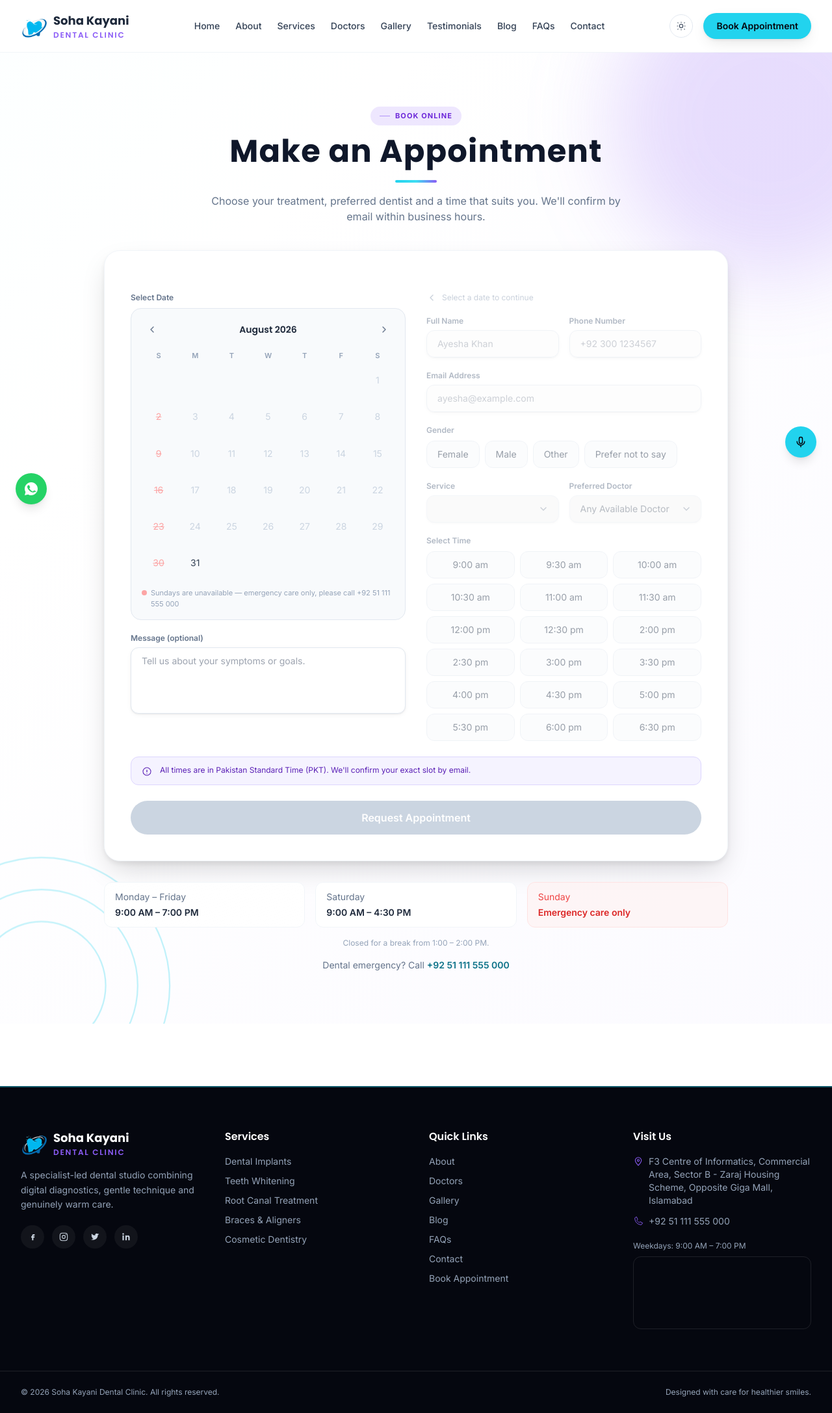
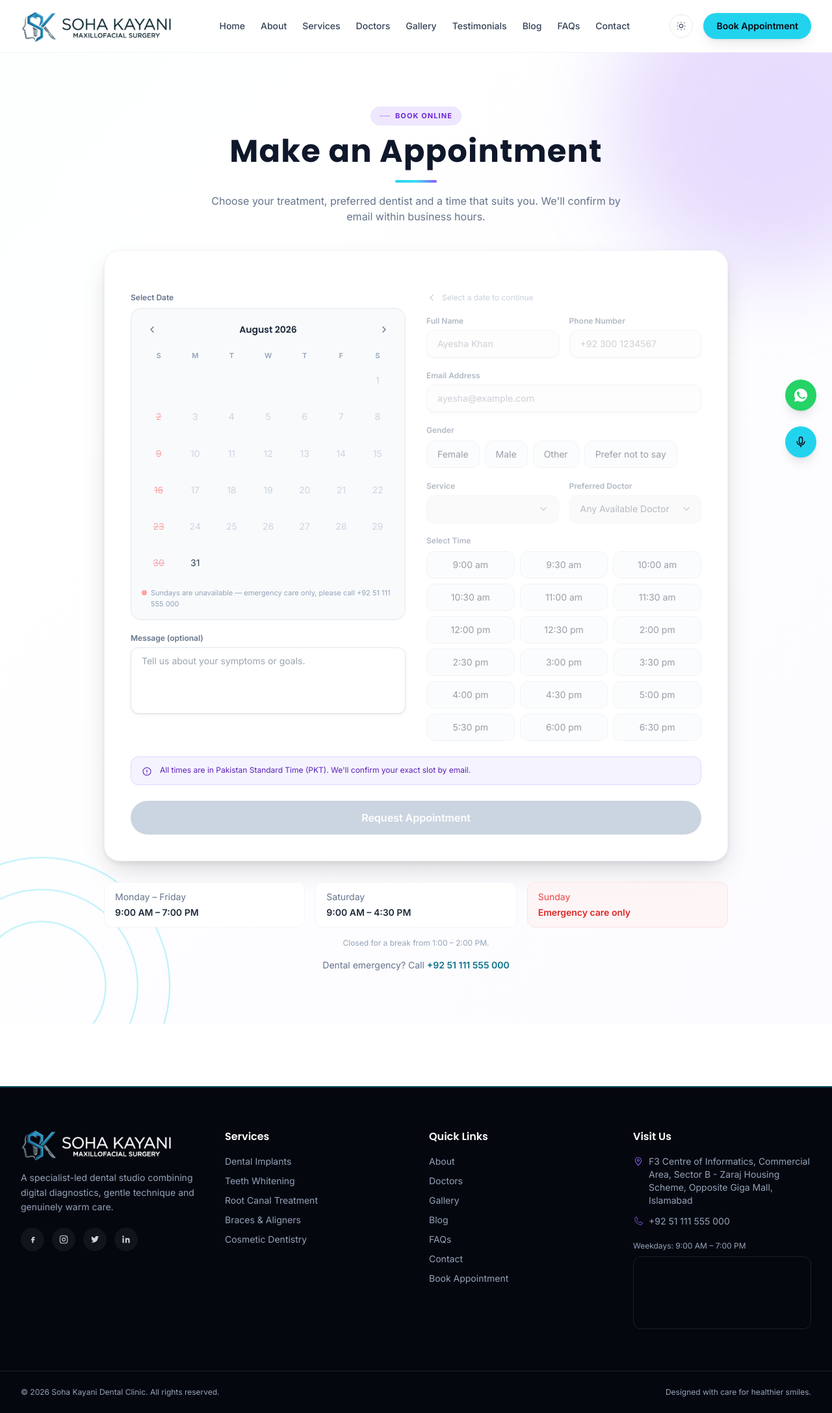
Before and after one commit to talhahassan1998/SOHA-KAYANAI-DENTAL-CLINIC, a Flask app: page /book-appointment in a window 1280 px wide. Shown: the whole page at 65% size. Run offline with Flask 3, Linux system fonts and the light colour scheme; lists and menus that the app fills with data are empty; some libraries are stand-ins or nearby versions.

Commit message:
final push

```diff
--- a/app/templates/base.html
+++ b/app/templates/base.html
@@ -5,10 +5,10 @@
 <meta name="viewport" content="width=device-width, initial-scale=1.0">
 <title>{% block title %}{{ clinic_name }} — Premium Dental Care{% endblock %}</title>
 <meta name="description" content="{% block meta_description %}{{ clinic_name }} offers premium, modern dental care including implants, whitening, orthodontics, and cosmetic dentistry.{% endblock %}">
-<link rel="icon" href="{{ url_for('static', filename='images/logo.png') }}" type="image/png">
-<link rel="apple-touch-icon" href="{{ url_for('static', filename='images/logo.png') }}">
+<link rel="icon" href="{{ url_for('static', filename='images/logo-mark.png') }}" type="image/png">
+<link rel="apple-touch-icon" href="{{ url_for('static', filename='images/logo-mark.png') }}">
 
-{% set social_image = url_for('static', filename='images/logo.png', _external=True) %}
+{% set social_image = url_for('static', filename='images/logo-social.png', _external=True) %}
 <meta property="og:type" content="website">
 <meta property="og:site_name" content="{{ clinic_name }}">
 <meta property="og:title" content="{% block og_title %}{{ self.title() }}{% endblock %}">
--- a/app/templates/main/home.html
+++ b/app/templates/main/home.html
@@ -103,7 +103,11 @@
      service_icon glyphs and featured_services — no new route data. Scrolls
      horizontally on narrow screens rather than wrapping into a tall block. #}
   {% if featured_services %}
-  <div class="relative max-w-7xl mx-auto px-4 sm:px-6 lg:px-8 pb-12 lg:pb-16">
+  {# min-w-0: .hero-cinematic is a column flex container, so this wrapper defaults to
+     min-width:auto and stretches to the icon row's full width (612px on a 390px
+     screen). The <ul> then never overflows, overflow-x-auto never engages, and the
+     section's overflow-hidden just clips the last services off permanently. #}
+  <div class="relative w-full min-w-0 max-w-7xl mx-auto px-4 sm:px-6 lg:px-8 pb-12 lg:pb-16">
     <ul class="stagger flex gap-5 sm:gap-7 overflow-x-auto lg:justify-center snap-x snap-mandatory scrollbar-none -mx-1 px-1 pb-2">
       {% for service in featured_services[:6] %}
       <li class="reveal reveal-3d-y shrink-0 snap-start">
--- a/app/templates/partials/back_to_top.html
+++ b/app/templates/partials/back_to_top.html
@@ -1,5 +1,5 @@
 {# bottom-6 is shared with the voice assistant launcher, which sits above this at bottom-24. #}
 <button id="back-to-top" aria-label="Back to top"
-  class="group fixed bottom-6 right-6 z-40 w-12 h-12 rounded-full bg-primary text-ink-900 shadow-lg grid place-items-center opacity-0 pointer-events-none translate-y-4 transition-all duration-300 hover:bg-primary-600 hover:scale-110 hover:shadow-xl hover:shadow-primary/40 active:scale-95">
+  class="group fixed bottom-6 right-4 sm:right-6 z-40 w-10 h-10 sm:w-12 sm:h-12 rounded-full bg-primary text-ink-900 shadow-lg grid place-items-center opacity-0 pointer-events-none translate-y-4 transition-all duration-300 hover:bg-primary-600 hover:scale-110 hover:shadow-xl hover:shadow-primary/40 active:scale-95">
   <svg xmlns="http://www.w3.org/2000/svg" viewBox="0 0 24 24" fill="none" class="w-5 h-5 group-hover:-translate-y-0.5 transition-transform duration-300"><path d="M12 19V5M5 12l7-7 7 7" stroke="currentColor" stroke-width="2" stroke-linecap="round" stroke-linejoin="round"/></svg>
 </button>
--- a/app/templates/partials/footer.html
+++ b/app/templates/partials/footer.html
@@ -1,15 +1,9 @@
 <footer class="relative isolate overflow-hidden bg-ink-900 text-slate-300 mt-24 border-t-2 border-primary/40">
   <div class="stagger max-w-7xl mx-auto px-4 sm:px-6 lg:px-8 py-16 grid grid-cols-1 md:grid-cols-2 lg:grid-cols-4 gap-10">
     <div class="reveal">
-      <a href="{{ url_for('main.home') }}" class="group flex items-center gap-2.5 font-heading text-white mb-4 hover:opacity-80 transition-opacity">
-        <img src="{{ url_for('static', filename='images/logo.png') }}" alt="{{ clinic_name }} logo" class="w-10 h-10 shrink-0 object-contain group-hover:scale-105 transition-transform duration-300">
-        {% set name_parts = clinic_name.rsplit(' ', 2) %}
-        <span class="leading-tight">
-          <span class="block font-bold text-lg">{{ name_parts[0] }}</span>
-          {% if name_parts|length > 1 %}
-          <span class="block text-xs font-semibold tracking-[0.15em] uppercase text-secondary">{{ name_parts[1:]|join(' ') }}</span>
-          {% endif %}
-        </span>
+      {# Footer is always bg-ink-900, so it always takes the light-ink lockup. #}
+      <a href="{{ url_for('main.home') }}" class="group flex items-center font-heading mb-4 hover:opacity-80 transition-opacity">
+        <img src="{{ url_for('static', filename='images/logo-lockup-light.png') }}" alt="{{ clinic_name }} — Maxillofacial Surgery" class="h-12 w-auto shrink-0 object-contain group-hover:scale-105 transition-transform duration-300">
       </a>
       <p class="text-sm text-slate-400 leading-relaxed mb-5">A specialist-led dental studio combining digital diagnostics, gentle technique and genuinely warm care.</p>
       <div class="flex items-center gap-3">
@@ -69,7 +63,10 @@
   </div>
 
   <div class="border-t border-white/10">
-    <div class="max-w-7xl mx-auto px-4 sm:px-6 lg:px-8 py-6 flex flex-col sm:flex-row items-center justify-between gap-3 text-xs text-slate-400">
+    {# pb-28 on mobile keeps the copyright clear of the fixed FAB stack (WhatsApp /
+       voice / back-to-top, tallest at bottom-24 + h-12). Desktop has room beside
+       them, so the extra padding drops off at sm. #}
+    <div class="max-w-7xl mx-auto px-4 sm:px-6 lg:px-8 py-6 pb-28 sm:pb-6 flex flex-col sm:flex-row items-center justify-between gap-3 text-xs text-slate-400">
       <p>&copy; {{ current_year }} {{ clinic_name }}. All rights reserved.</p>
       <p>Designed with care for healthier smiles.</p>
     </div>
--- a/app/templates/partials/navbar.html
+++ b/app/templates/partials/navbar.html
@@ -5,15 +5,15 @@
      class="sticky top-0 z-50 transition-all duration-300 border-b border-slate-100 dark:border-ink-700">
   <div class="max-w-7xl mx-auto px-4 sm:px-6 lg:px-8">
     <div class="flex items-center justify-between gap-4 h-16 lg:h-20">
-      <a href="{{ url_for('main.home') }}" class="group flex items-center gap-2.5 font-heading text-slate-800 dark:text-white shrink-0 min-w-0 hover:opacity-80 transition-opacity">
-        <img src="{{ url_for('static', filename='images/logo.png') }}" alt="{{ clinic_name }} logo" class="w-10 h-10 shrink-0 object-contain group-hover:scale-105 transition-transform duration-300">
-        {% set name_parts = clinic_name.rsplit(' ', 2) %}
-        <span class="leading-tight truncate max-w-[9rem] sm:max-w-none">
-          <span class="block font-bold text-base sm:text-lg">{{ name_parts[0] }}</span>
-          {% if name_parts|length > 1 %}
-          <span class="block text-[10px] sm:text-xs font-semibold tracking-[0.15em] uppercase text-secondary">{{ name_parts[1:]|join(' ') }}</span>
-          {% endif %}
-        </span>
+      {#
+        The logo lockup already contains the clinic name and "Maxillofacial Surgery",
+        so there's no HTML text beside it — the name lives in `alt`. Two files rather
+        than one: the wordmark ink is near-black (#10232C), which is ~1.3:1 against the
+        dark-mode surface, so the light variant swaps in via `dark:` instead.
+      #}
+      <a href="{{ url_for('main.home') }}" class="group flex items-center font-heading shrink-0 hover:opacity-80 transition-opacity">
+        <img src="{{ url_for('static', filename='images/logo-lockup.png') }}" alt="{{ clinic_name }} — Maxillofacial Surgery" class="h-10 lg:h-12 w-auto shrink-0 object-contain group-hover:scale-105 transition-transform duration-300 dark:hidden">
+        <img src="{{ url_for('static', filename='images/logo-lockup-light.png') }}" alt="" aria-hidden="true" class="h-10 lg:h-12 w-auto shrink-0 object-contain group-hover:scale-105 transition-transform duration-300 hidden dark:block">
       </a>
 
       {#
--- a/app/templates/partials/voice_assistant.html
+++ b/app/templates/partials/voice_assistant.html
@@ -100,7 +100,7 @@
   <!-- Launcher -->
   <button type="button" @click="open ? close() : open = true"
           :aria-expanded="open" aria-label="Talk to the clinic assistant"
-          class="group fixed bottom-24 right-6 z-40 w-12 h-12 rounded-full bg-primary text-ink-900 shadow-lg grid place-items-center transition-all duration-300 hover:bg-primary-600 hover:scale-110 hover:shadow-xl hover:shadow-primary/40 active:scale-95">
+          class="group fixed bottom-20 sm:bottom-24 right-4 sm:right-6 z-40 w-10 h-10 sm:w-12 sm:h-12 rounded-full bg-primary text-ink-900 shadow-lg grid place-items-center transition-all duration-300 hover:bg-primary-600 hover:scale-110 hover:shadow-xl hover:shadow-primary/40 active:scale-95">
     <span x-show="connected" x-cloak class="absolute inset-0 rounded-full bg-primary/40 animate-ping"></span>
     <svg xmlns="http://www.w3.org/2000/svg" viewBox="0 0 24 24" fill="none" class="relative w-5 h-5">
       <path d="M12 15a3 3 0 0 0 3-3V6a3 3 0 0 0-6 0v6a3 3 0 0 0 3 3Z" stroke="currentColor" stroke-width="1.8" stroke-linecap="round" stroke-linejoin="round"/>
--- a/app/templates/partials/whatsapp_button.html
+++ b/app/templates/partials/whatsapp_button.html
@@ -1,6 +1,9 @@
 <a href="https://wa.me/{{ clinic_whatsapp_number }}" target="_blank" rel="noopener noreferrer"
    aria-label="Chat with us on WhatsApp"
-   class="fixed bottom-6 left-6 z-40 w-12 h-12 rounded-full bg-[#25D366] shadow-lg grid place-items-center text-white hover:scale-110 hover:shadow-xl hover:shadow-[#25D366]/40 active:scale-95 transition-all duration-300">
+   {# Stacked with the other FABs in the right rail (voice at bottom-20/24, back-to-top
+      at bottom-6). It used to sit bottom-left, where it completely covered the footer's
+      Facebook icon. #}
+   class="fixed bottom-[8.5rem] sm:bottom-[10.5rem] right-4 sm:right-6 z-40 w-10 h-10 sm:w-12 sm:h-12 rounded-full bg-[#25D366] shadow-lg grid place-items-center text-white hover:scale-110 hover:shadow-xl hover:shadow-[#25D366]/40 active:scale-95 transition-all duration-300">
   <svg xmlns="http://www.w3.org/2000/svg" viewBox="0 0 24 24" fill="currentColor" class="w-6 h-6">
     <path d="M12 2C6.5 2 2 6.5 2 12c0 1.8.5 3.5 1.3 5L2 22l5.2-1.3c1.4.8 3.1 1.3 4.8 1.3 5.5 0 10-4.5 10-10S17.5 2 12 2Zm5.8 14.2c-.2.7-1.4 1.3-2 1.4-.5.1-1.1.1-1.8-.1-.4-.1-1-.3-1.7-.6-3-1.3-4.9-4.3-5.1-4.5-.1-.2-1.2-1.6-1.2-3.1s.8-2.2 1.1-2.5c.3-.3.6-.4.8-.4h.6c.2 0 .5 0 .7.5.3.7.9 2.2 1 2.4.1.2.1.4 0 .6-.1.2-.2.3-.3.5-.2.2-.3.3-.5.5-.2.2-.4.4-.2.7.2.3 1 1.6 2.1 2.6 1.4 1.3 2.6 1.7 3 1.9.3.1.5.1.7-.1.2-.2.8-.9 1-1.2.2-.3.4-.3.7-.2.3.1 1.8.9 2.1 1 .3.2.5.2.6.4.1.1.1.7-.1 1.2Z"/>
   </svg>
```
Also changed, not shown: .claude/skills/run-dentalclinic/SKILL.md, .claude/skills/run-dentalclinic/browser_smoke.js, app/static/images/favicon.svg (deleted), app/static/images/logo-lockup-light.png (added), app/static/images/logo-lockup.png (added), app/static/images/logo-mark.png (added), app/static/images/logo-social.png (added), app/static/images/logo.png (deleted), 1 other file.
